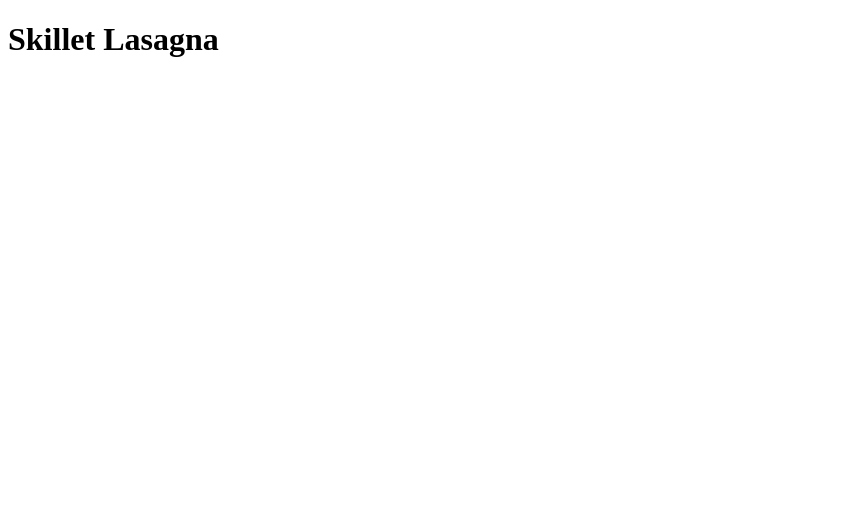
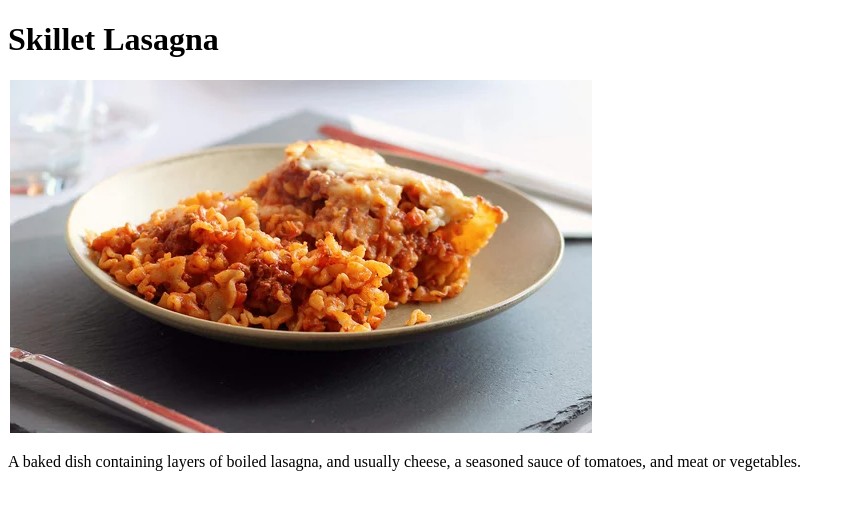
Before and after one commit to emberavenge/odin-recipes, a plain HTML site: page recipes/lasagna.html in a window 1280 px wide. Shown: the whole page, without its empty margins (0-854 px from the left). Drawn offline with Linux system fonts and the light colour scheme.

Commit message:
Added lasagna descition

```diff
--- a/recipes/lasagna.html
+++ b/recipes/lasagna.html
@@ -8,5 +8,7 @@
 </head>
 <body>
     <h1>Skillet Lasagna</h1>
+        <img src="lasagna.png" alt="A picture of a plate of lasagna on a black table cloth">
+    <p>A baked dish containing layers of boiled lasagna, and usually cheese, a seasoned sauce of tomatoes, and meat or vegetables.</p>
 </body>
 </html>
```
